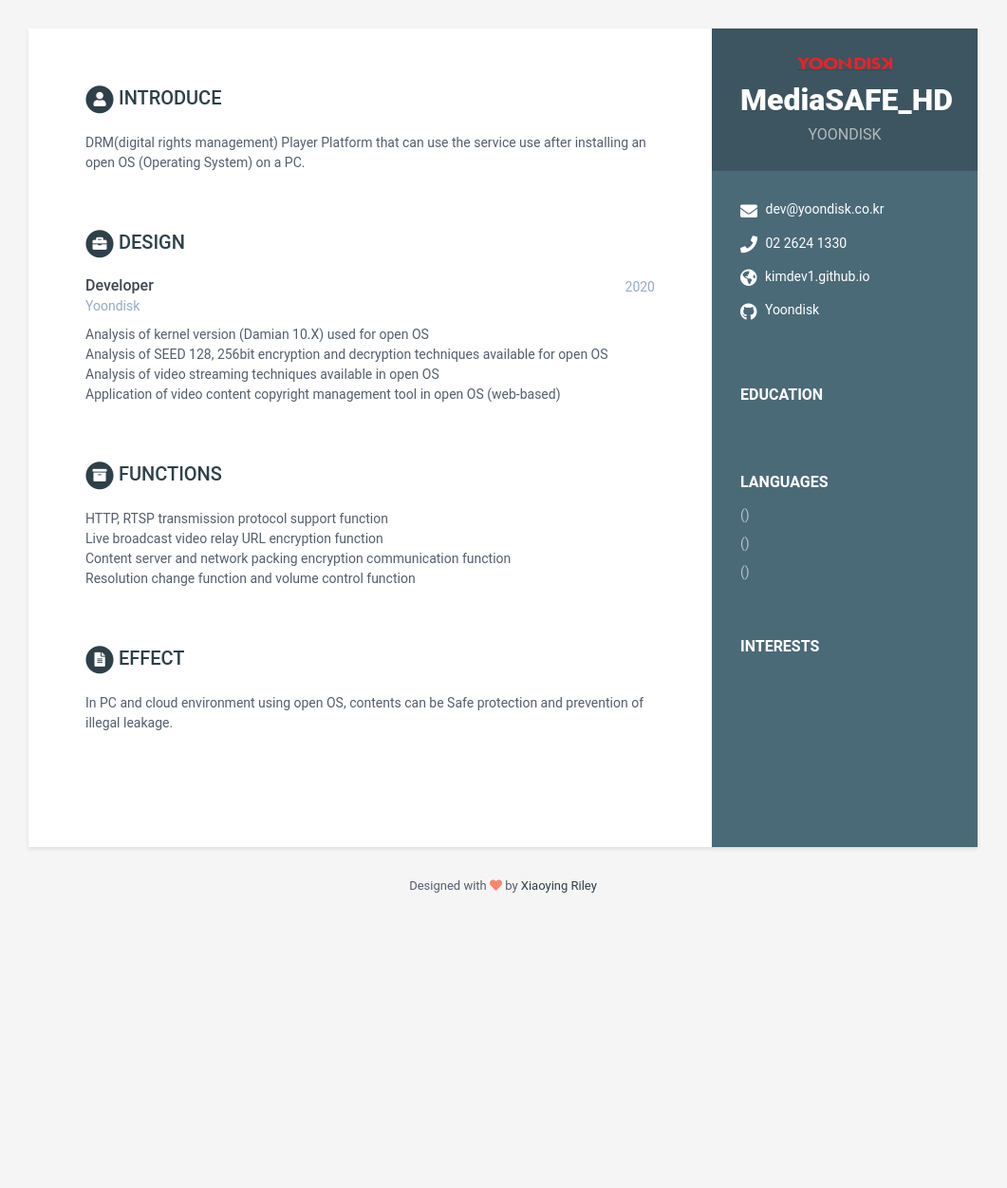
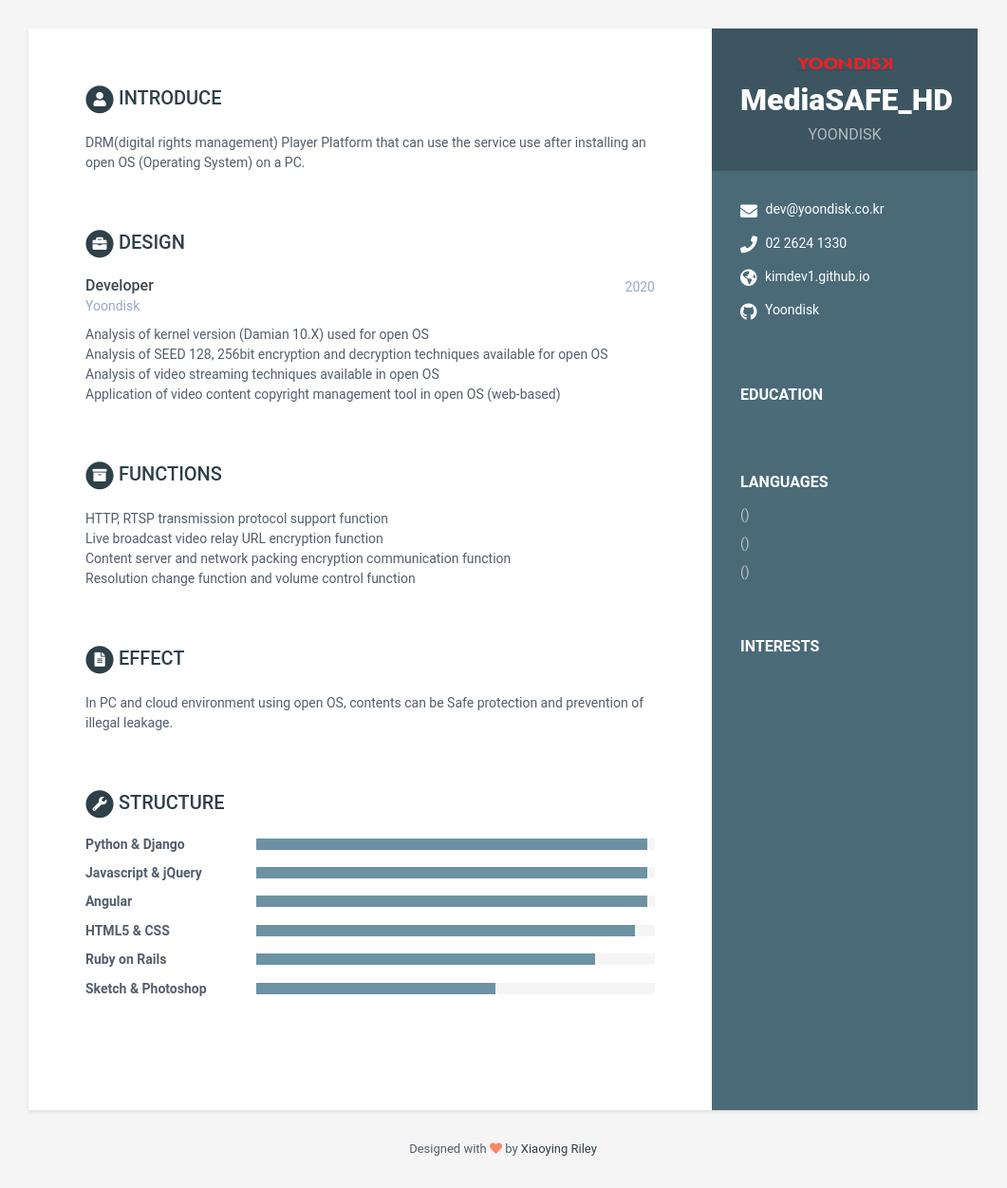
Before and after one commit to kimdev1/kimdev1.github.io, a Jekyll site: the page built from index.html, in a window 1280 px wide. Shown: the whole page at 95% size, without its empty margins (110-1171 px from the left). Built offline with Jekyll 4.4.1, drawn with Linux system fonts in a browser that asks for light colours; before the commit the page ends 973 px from its top, so only the background shows below that.

Commit message:
Update data.yml

```diff
--- a/_data/data.yml
+++ b/_data/data.yml
@@ -98,5 +98,27 @@ publications:
       In PC and cloud environment using open OS, contents can be
       Safe protection and prevention of illegal leakage.
 
+skills:
+    title: structure
+
+    toolset:
+      - name: Python & Django
+        level: 98%
+
+      - name: Javascript & jQuery
+        level: 98%
+
+      - name: Angular
+        level: 98%
+
+      - name: HTML5 & CSS
+        level: 95%
+
+      - name: Ruby on Rails
+        level: 85%
+
+      - name: Sketch & Photoshop
+        level: 60%
+
 footer: >
     Designed with <i class="fas fa-heart"></i> by <a href="http://themes.3rdwavemedia.com" target="_blank" rel="nofollow">Xiaoying Riley</a>
```
